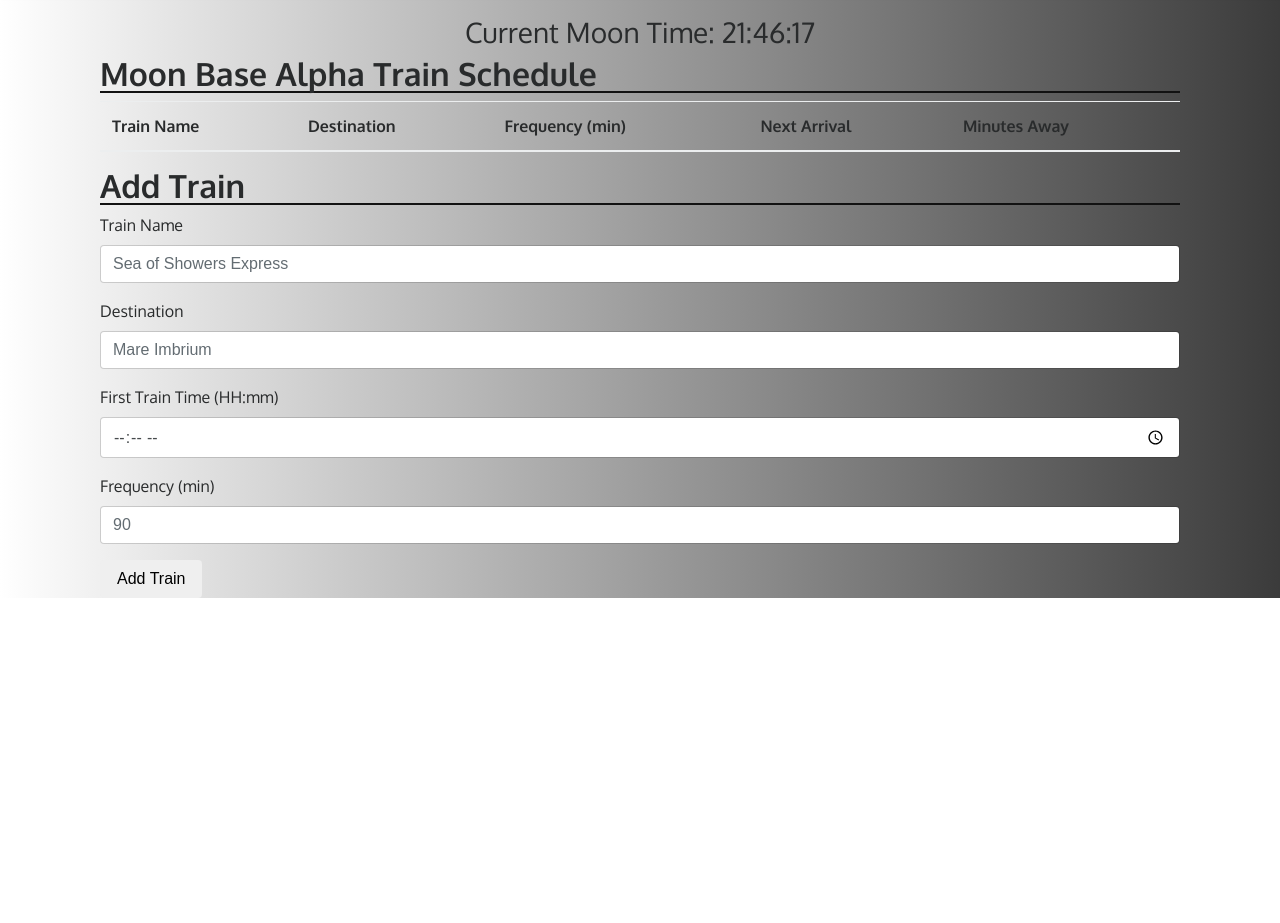
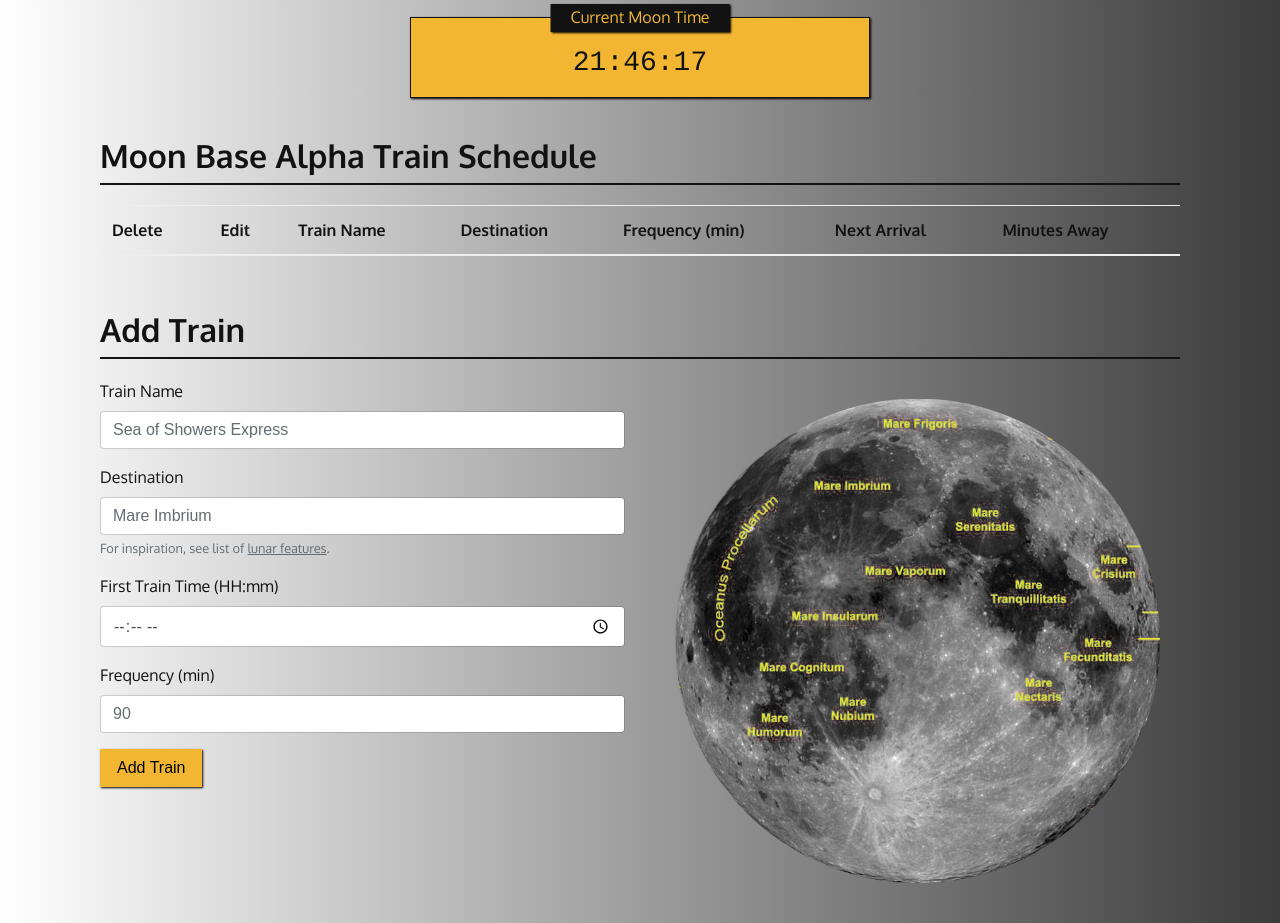
Before and after one commit to awyand/Train-Scheduler, a plain HTML site: page index.html in a window 1280 px wide. Shown: the part 415-1338 px from the top of the page. Before the commit the page ends 1013 px from the top, so only its background shows below. Drawn offline with nearby package versions, Linux system fonts and the light colour scheme; no server answers.

Commit message:
style current time section and delete/edit buttons

```diff
--- a/assets/css/custom.css
+++ b/assets/css/custom.css
@@ -4,6 +4,16 @@ html,
 body {
   font-family: 'Oxygen', sans-serif;
   background-image: linear-gradient(-90deg, #3B3B3B, #FFFFFF);
+  color: #121212
+}
+
+.main-body-container {
+  margin: 20px auto;
+}
+
+.section-container {
+  margin-top: 40px;
+  overflow: scroll;
 }
 
 /* BLINK ANIMATION */
@@ -40,12 +50,75 @@ body {
   font-weight: 700;
 }
 
+/* CURRENT TIME */
+.current-time-section {
+  border: 1px solid #121212;
+  padding: 30px 20px 10px 20px;
+  width: 460px;
+  margin: 0 auto;
+  position: relative;
+  background-color: #F2B632;
+  box-shadow: 1px 1px 2px #000000;
+}
+
+.current-time-title {
+  position: absolute;
+  top: -14px;
+  left: 50%;
+  transform: translateX(-50%);
+  color: #F2B632;
+  background-color: #121212;
+  padding: 5px 20px;
+  box-shadow: 1px 1px 2px #000000;
+}
+
+.current-time-title-text {
+  margin-bottom: 0;
+}
+
+#current-time {
+  font-family: 'Cousine', monospace;
+}
+
 /* MAIN SECTIONS */
 .section-title {
   font-weight: 700;
   border-bottom: 2px solid #121212;
+  margin-bottom: 20px;
+  padding-bottom: 10px;
 }
 
-.table {
-  overflow: scroll;
+.form-link {
+  text-decoration: underline;
+  color: inherit;
 }
+
+.form-link:hover {
+  color: #121212;
+}
+
+.row-btn {
+  background-color: transparent;
+  border: none;
+  color: #FFFFFF;
+}
+
+.row-btn:hover {
+  cursor: pointer;
+  color: #F2B632;
+}
+
+.add-train-btn {
+  background-color: #F2B632;
+  border-radius: 0;
+  box-shadow: 1px 1px 2px #000000;
+}
+
+.add-train-btn:hover {
+  background-color: #C79629;
+}
+
+/* Map */
+.map-container {
+  padding: 20px;
+}
--- a/assets/javascript/app.js
+++ b/assets/javascript/app.js
@@ -40,19 +40,19 @@ $(document).ready(function() {
     // Check to see if user left any fields blank
     if (userTrainName.length === 0 || userDestination.length === 0 || userFirstTrainTime.length === 0 || userFrequency.length === 0) {
       // Tell the user to complete all fields
-      alert("please complete all fields");
+      alert("Please complete all fields");
     // Check to see if user has entered invalid numbers for first train in HH:mm
     // This should be handled by form input type (time) but as a fallback
     } else if (parseInt(userFirstTrainTime.substring(0,2)) >= 24) {
       // Tell the user that hours must be less than 24
-      alert("hours must be less than 24");
+      alert("Hours must be less than 24");
     } else if (parseInt(userFirstTrainTime.substring(3,5)) >= 60) {
       // Tell the user that minutes must be less than 60
-      alert("minutes must be less than 60");
+      alert("Minutes must be less than 60");
     // Check to see if user has entered invalid number for frequency
     } else if (parseInt(userFrequency) <= 0) {
       // Tell the user that frequnecy must be a positive number
-      alert("frequnecy must be a positive number");
+      alert("Frequnecy must be a positive number");
     // If all user input validation is okay, continue with Firebase population
     } else {
       // Save user inputs to a newTrain object to push to Firebase
@@ -75,7 +75,9 @@ $(document).ready(function() {
   });
 
   // Firebase event for child added hanlder
+
   db.ref().on("child_added", function(data, prevChildKey) {
+
     // Store each child to an object
     var dbTrain = {
       dbTrainName : data.val().trainName,
@@ -83,19 +85,6 @@ $(document).ready(function() {
       dbFirstTrainTime : data.val().firstTrainTime,
       dbFrequency : data.val().frequency
     }
-
-
-    // var testFirst = "01:00";
-    // var testFreq = "60";
-    // var testFirstCoverted = moment(testFirst,"HH:mm");
-    // var diffTime = moment().diff(moment(testFirstCoverted), "minutes");
-    //
-    // var remainder = diffTime % testFreq;
-    // var minutesRemaining = testFreq - remainder;
-    // console.log(`Minutes remaining: ${minutesRemaining}`);
-    // var nextTrain = moment().add(minutesRemaining, "minutes");
-    // var nextTrainConverted = moment(nextTrain).format("HH:mm");
-    // console.log(`Next Train: ${nextTrainConverted}`);
 
     // Calculate Next Arrival and Minutes Away
 
@@ -114,7 +103,8 @@ $(document).ready(function() {
     // Check to see if first train is in the future
     if (minutesSinceFirstTrain < 0) {
       nextTrainTime = dbFirstTrainTimeObject;
-      minutesUntilNextTrain = Math.abs(minutesSinceFirstTrain);
+      // 1 is added to match the way that moment does rounding for minutes
+      minutesUntilNextTrain = Math.abs(minutesSinceFirstTrain) + 1;
     } else {
       // Divide minutes passed since first train by frequency and get remainder (i.e. how many minutes since the most recent train left)
       var minutesSinceLastTrain = minutesSinceFirstTrain % frequencyInt;
@@ -139,6 +129,16 @@ $(document).ready(function() {
     // Add each child to table
     $("#schedule-body").append(`
       <tr>
+        <td>
+          <button class="row-btn trash-btn" data-key="${data.key}">
+            <i class="far fa-trash-alt"></i>
+          </button>
+        </td>
+        <td>
+          <button class="row-btn edit-btn" data-key="${data.key}">
+            <i class="far fa-edit"></i>
+          </button>
+        </td>
         <td>${dbTrain.dbTrainName}</td>
         <td>${dbTrain.dbDestination}</td>
         <td>${dbTrain.dbFrequency}</td>
@@ -147,4 +147,17 @@ $(document).ready(function() {
       </tr>
       `);
   });
+
+  // Delete button click handler
+  $(document).on("click", ".trash-btn", function() {
+    // Get unique Firebase ID from button (added on button creation)
+    var trainKey = $(this).attr("data-key");
+    // Remove object from Firebase
+    db.ref(trainKey).remove();
+  });
+
+  // Edit button click handler
+  $(document).on("click", ".edit-btn", function() {
+    console.log($(this).attr("data-key"));
+  });
 });
--- a/index.html
+++ b/index.html
@@ -10,6 +10,7 @@
     <link rel="stylesheet" href="assets/css/custom.css">
     <!-- Fonts -->
     <link href="https://fonts.googleapis.com/css?family=Oxygen:300,400,700" rel="stylesheet">
+    <link href="https://fonts.googleapis.com/css?family=Cousine:400,700" rel="stylesheet">
     <!-- Font Awesome -->
     <link href="https://use.fontawesome.com/releases/v5.0.3/css/all.css" rel="stylesheet">
     <!-- Favicon -->
@@ -27,21 +28,27 @@
       </div>
     </div>
 
-    <div class="container">
+    <!-- Main Body Container -->
+    <div class="container main-body-container">
+
       <!-- Current Time -->
-      <div class="container text-center">
-        <h3>Current Moon Time: <span id="current-time"></span></h2>
+      <div class="container text-center current-time-section">
+        <div class="current-time-title">
+          <h6 class="current-time-title-text">Current Moon Time</h6>
+        </div>
+        <h3 id="current-time"></h3>
       </div>
 
-
       <!-- Current Schedule -->
-      <div class="container">
+      <div class="container section-container">
         <h2 class="section-title">Moon Base Alpha Train Schedule</h2>
         <!-- Schedule Table -->
         <table class="table text-center table-dark table-striped">
           <!-- Table Head -->
           <thead>
             <tr>
+              <th scope="col">Delete</th>
+              <th scope="col">Edit</th>
               <th scope="col">Train Name</th>
               <th scope="col">Destination</th>
               <th scope="col">Frequency (min)</th>
@@ -56,9 +63,12 @@
 
 
 
-      <!-- Input Form -->
-      <div class="container">
+      <!-- Input Form and Map Container -->
+      <div class="container section-container">
         <h2 class="section-title">Add Train</h2>
+        <div class="row">
+          <!-- Form -->
+          <div class="col-md-6">
             <form>
               <div class="form-group">
                 <label for="input-train-name">Train Name</label>
@@ -67,6 +77,7 @@
               <div class="form-group">
                 <label for="input-destination">Destination</label>
                 <input type="text" class="form-control" id="input-destination" placeholder="Mare Imbrium">
+                <small class="form-text text-muted">For inspiration, see list of <a class="form-link" href="https://en.wikipedia.org/wiki/List_of_lunar_features" target="_blank">lunar features</a>.</small>
               </div>
               <div class="form-group">
                 <label for="input-first-train-time">First Train Time (HH:mm)</label>
@@ -79,7 +90,17 @@
               <button type="submit" class="btn add-train-btn">Add Train</button>
             </form>
           </div>
+
+          <!-- Map -->
+          <div class="col-md-6">
+            <div class="map-container">
+              <img src="assets/images/moon-map.png" alt="Moon Map" class="img-fluid">
             </div>
+          </div>
+        </div>
+
+      </div> <!-- End Input Form and Map Container -->
+    </div> <!-- End Main Body Container -->
 
 
 
```
Also changed, not shown: assets/images/moon-map.png (added). Lines whose indentation alone changed are shown as unchanged.
